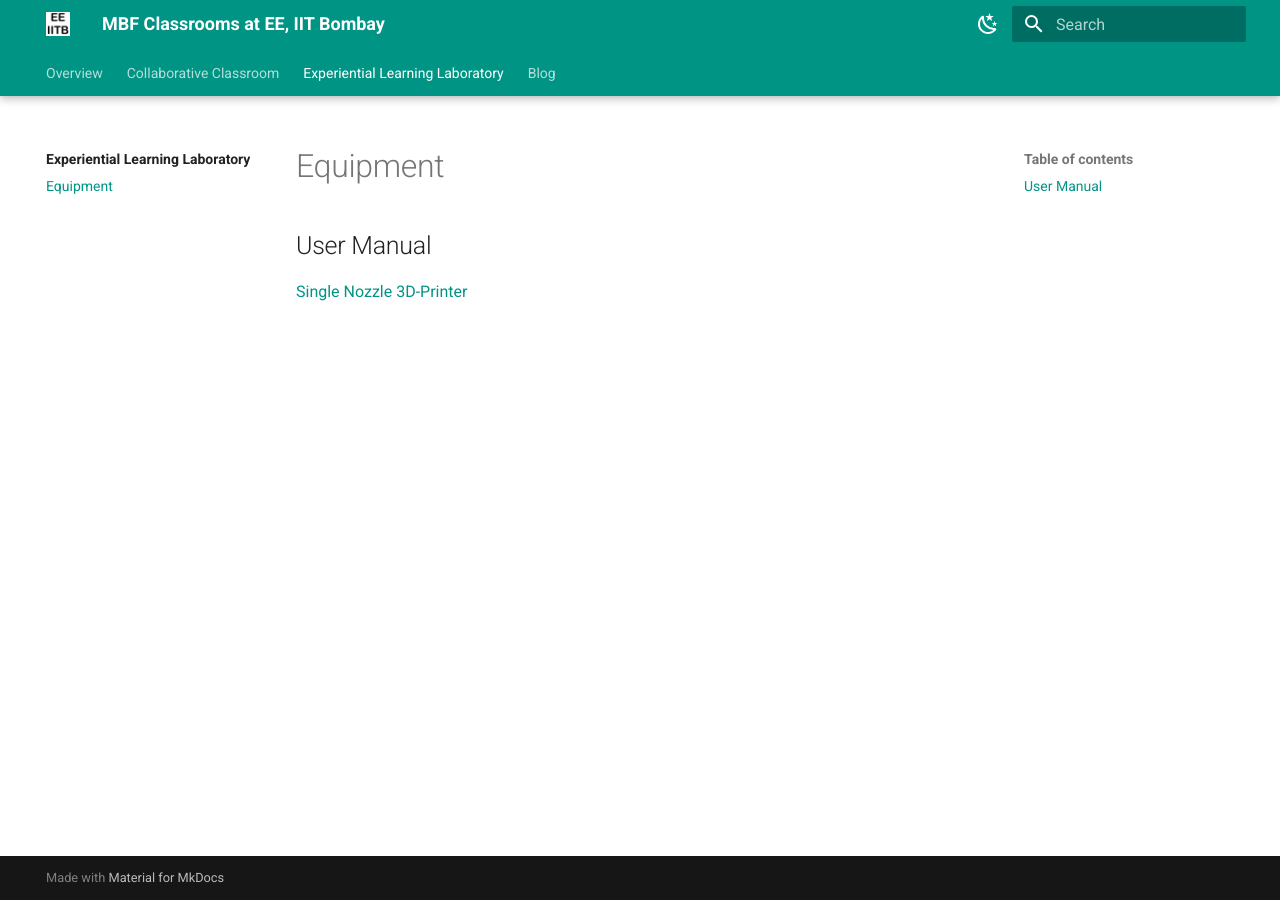
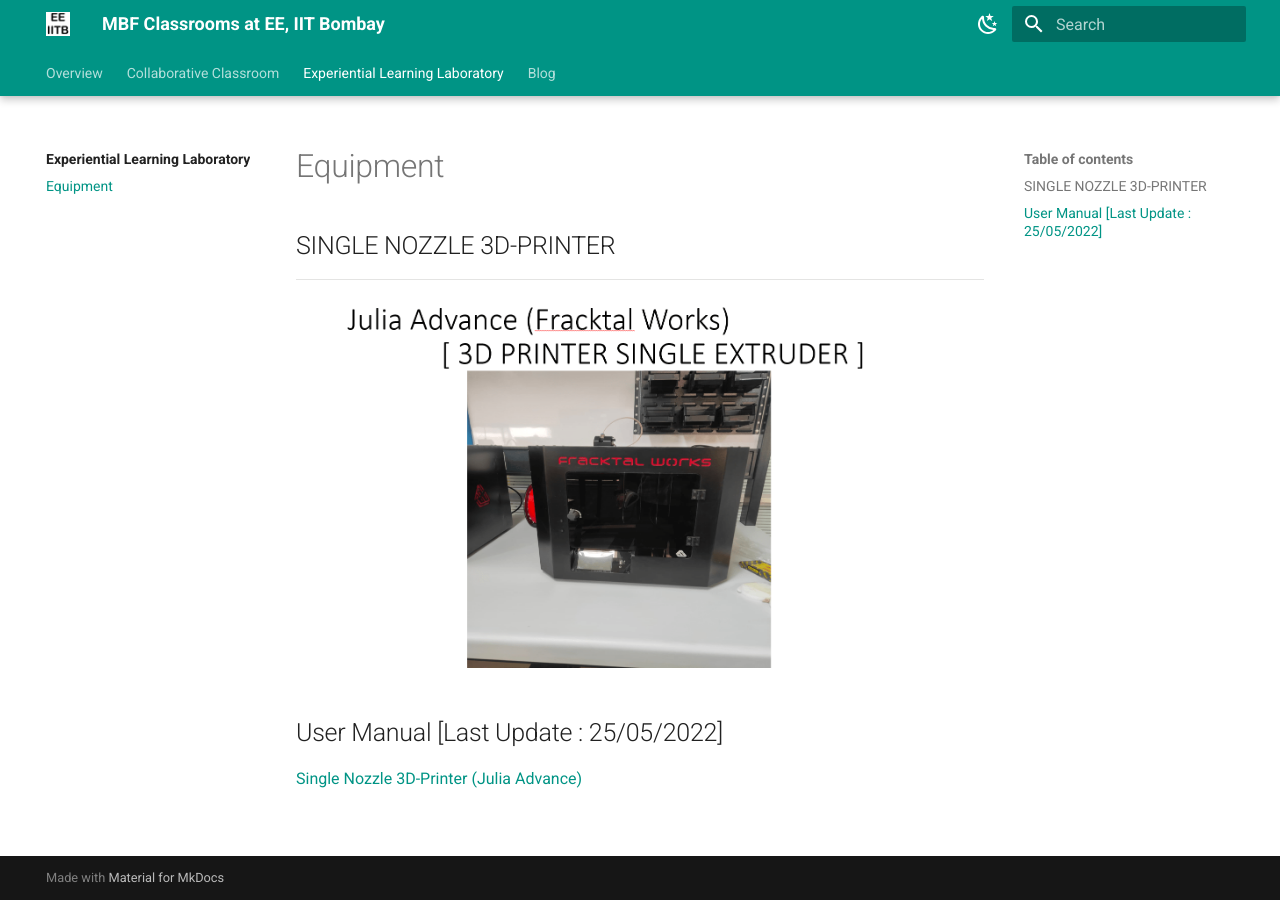
Before and after one commit to eeiitb/mbfclassrooms, an MkDocs documentation site: the page built from docs/ell/equipment.md, in a window 1280 px wide. Built offline with MkDocs 1.6.1 and Material for MkDocs 9.7.7, drawn with Linux system fonts in a browser that asks for light colours.

Commit message:
Single Nozzle 3D-printer manual added

```diff
--- a/docs/ell/equipment.md
+++ b/docs/ell/equipment.md
@@ -1,5 +1,9 @@
 # Equipment
 
-## User Manual
+## SINGLE NOZZLE 3D-PRINTER
 
-[Single Nozzle 3D-Printer](../ell/Manuals/Single_Nozzle_3D-Printer%20(Julia%20Advance)%20_User_Manual(25-05-2022).pdf)
+![Single Nozzle 3D-Printer](../images/ELL/Single%20Nozzle%203D-Printer.png)
+
+## User Manual [Last Update : 25/05/2022]
+
+[Single Nozzle 3D-Printer (Julia Advance)](../ell/Manuals/Single_Nozzle_3D-Printer%20(Julia%20Advance)%20_User_Manual(25-05-2022).pdf)
```
